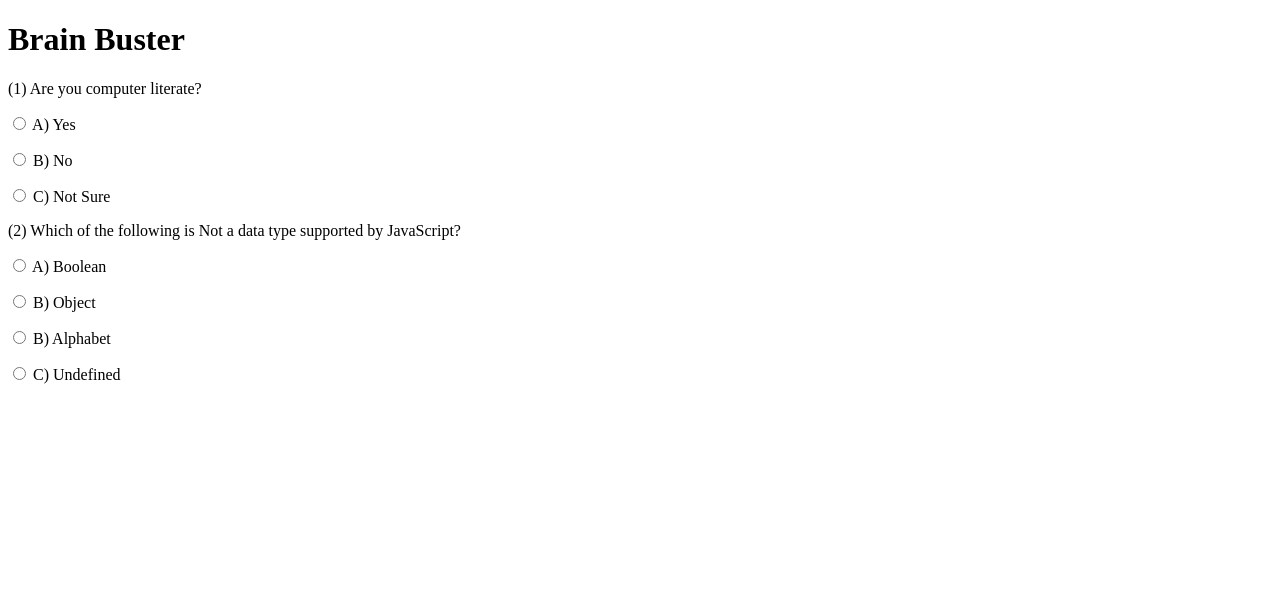
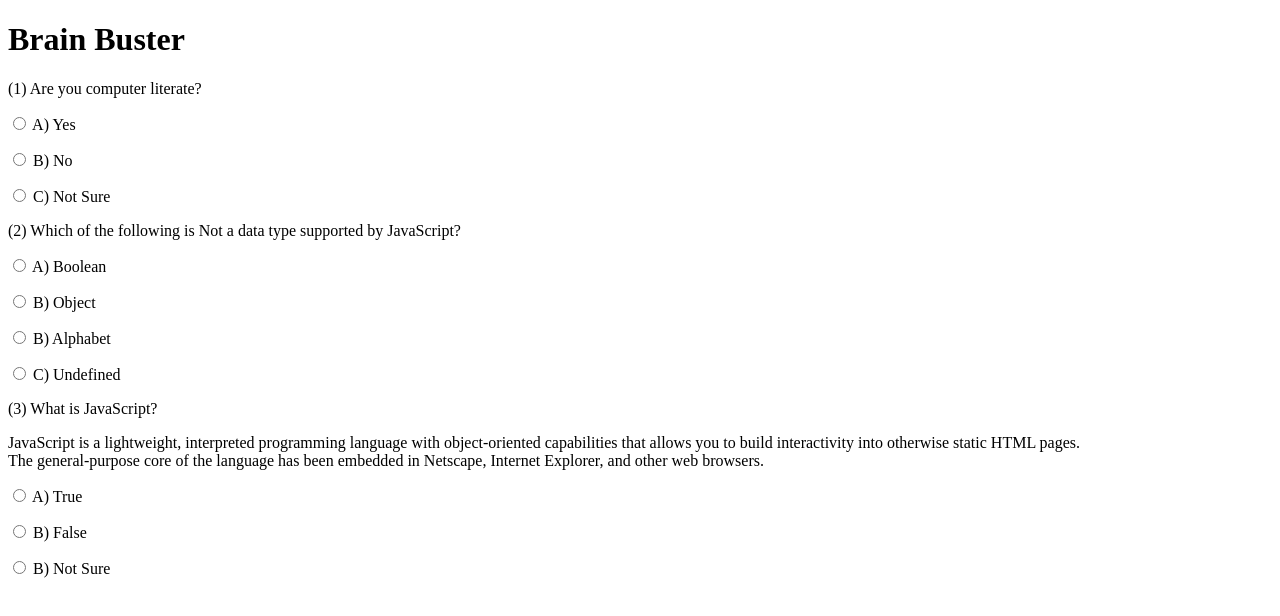
Before and after one commit to BrianJomo/Quiz-board-Project, a plain HTML site: page index.html in a window 1280 px wide. Drawn offline with Linux system fonts and the light colour scheme.

Commit message:
It will form the third question of the website.

```diff
--- a/index.html
+++ b/index.html
@@ -26,3 +26,13 @@
       <p><input type="radio" name="quiz2" id="" value="Alphabet"> B) Alphabet </p>
       <p><input type="radio" name="quiz2" id="" value="Undefined"> C) Undefined</p>
     </div>
+
+    <div>
+      <P>(3) What is JavaScript?</P>
+      <p>JavaScript is a lightweight, interpreted programming language with object-oriented capabilities that allows you to build interactivity into otherwise static HTML pages. <br> The general-purpose core of the language has been embedded in Netscape, Internet Explorer, and other web browsers.
+
+      </p>
+      <p><input type="radio" name="quiz3" id="" value="True"> A) True </p>
+      <p><input type="radio" name="quiz3" id="" value="False"> B) False </p>
+      <p><input type="radio" name="quiz3" id="" value="Not Sure"> B) Not Sure </p>
+    </div>
```
